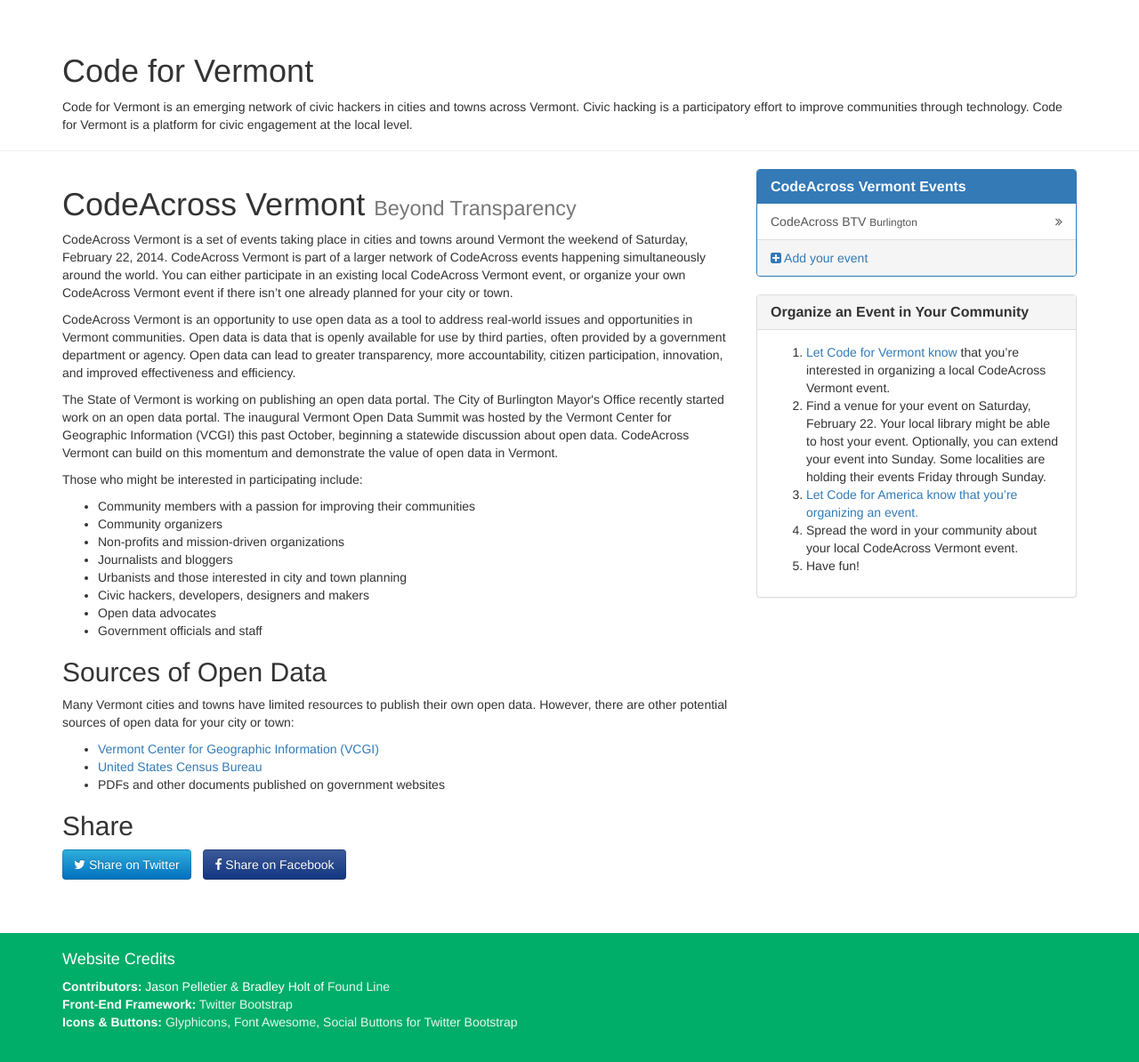
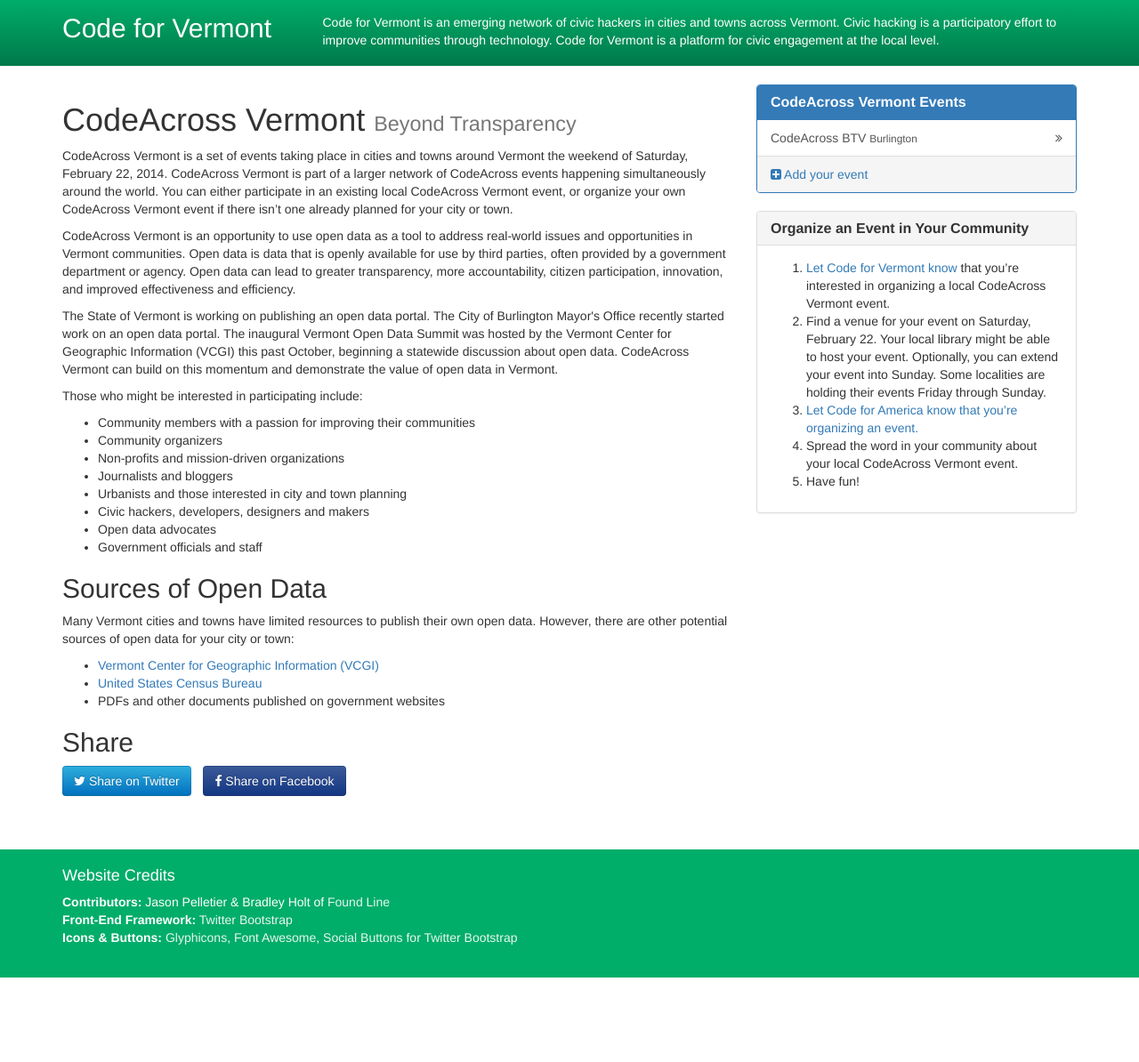
Before and after one commit to codeforvermont/codeforvermont.github.com, a Jekyll site: the page built from index.html, in a window 1280 px wide. Shown: the whole page at 89% size. Built offline with Jekyll 4.4.1, drawn with Linux system fonts in a browser that asks for light colours; nearby versions of some CDN libraries; after the commit the page ends 1099 px from its top, so only the background shows below that.

Commit message:
Update page header.

```diff
--- a/_layouts/default.html
+++ b/_layouts/default.html
@@ -18,10 +18,16 @@
     <![endif]-->
 </head>
 <body>
-    <header class="page-header">
+    <header class="page-header code-for-vermont-header code-for-vermont-header-ribbon">
         <div class="container">
-            <h1>Code for Vermont</h1>
-            <p>Code for Vermont is an emerging network of civic hackers in cities and towns across Vermont. Civic hacking is a participatory effort to improve communities through technology. Code for Vermont is a platform for civic engagement at the local level.</p>
+            <div class="row">
+                <div class="col-lg-3">
+                    <h1 class="h2">Code for Vermont</h1>
+                </div>
+                <div class="col-lg-9">
+                    <p>Code for Vermont is an emerging network of civic hackers in cities and towns across Vermont. Civic hacking is a participatory effort to improve communities through technology. Code for Vermont is a platform for civic engagement at the local level.</p>
+                </div>
+            </div>
         </div>
     </header>
 {{ content }}
--- a/css/custom.css
+++ b/css/custom.css
@@ -1,3 +1,56 @@
+.code-for-vermont-header {
+    background-color: #00AD69;
+    background-image: -webkit-gradient(linear, 0% 0%, 0% 100%, from(rgba(0, 0, 0, 0)), to(rgba(0, 0, 0, 0.3)));
+    background-image: -webkit-linear-gradient(top, rgba(0, 0, 0, 0), rgba(0, 0, 0, 0.3));
+    background-image: -moz-linear-gradient(top, rgba(0, 0, 0, 0), rgba(0, 0, 0, 0.3));
+    background-image: -ms-linear-gradient(top, rgba(0, 0, 0, 0), rgba(0, 0, 0, 0.3));
+    background-image: -o-linear-gradient(top, rgba(0, 0, 0, 0), rgba(0, 0, 0, 0.3));
+}
+.code-for-vermont-header h1,
+.code-for-vermont-header h2,
+.code-for-vermont-header h3,
+.code-for-vermont-header h4,
+.code-for-vermont-header h5,
+.code-for-vermont-header h6,
+.code-for-vermont-header .h1,
+.code-for-vermont-header .h2,
+.code-for-vermont-header .h3,
+.code-for-vermont-header .h4,
+.code-for-vermont-header .h5,
+.code-for-vermont-header .h6,
+.code-for-vermont-header p,
+.code-for-vermont-header a {
+    color: white;
+}
+.code-for-vermont-header small {
+    color: white;
+    color: rgba(255, 255, 255, 0.9);
+}
+.page-header.code-for-vermont-header {
+    margin-top: 0;
+    padding-top: 15px;
+}
+.code-for-vermont-header.code-for-vermont-header-ribbon {
+    margin-bottom: 20px;
+}
+.code-for-vermont-header.code-for-vermont-header-ribbon h1,
+.code-for-vermont-header.code-for-vermont-header-ribbon h2,
+.code-for-vermont-header.code-for-vermont-header-ribbon h3,
+.code-for-vermont-header.code-for-vermont-header-ribbon h4,
+.code-for-vermont-header.code-for-vermont-header-ribbon h5,
+.code-for-vermont-header.code-for-vermont-header-ribbon h6,
+.code-for-vermont-header.code-for-vermont-header-ribbon .h1,
+.code-for-vermont-header.code-for-vermont-header-ribbon .h2,
+.code-for-vermont-header.code-for-vermont-header-ribbon .h3,
+.code-for-vermont-header.code-for-vermont-header-ribbon .h4,
+.code-for-vermont-header.code-for-vermont-header-ribbon .h5,
+.code-for-vermont-header.code-for-vermont-header-ribbon .h6 {
+    margin-top: 0;
+}
+header h1.visible-xs small,
+header h1.visible-sm small {
+    display: block;
+}
 body > footer {
     margin-top: 50px;
     padding-top: 10px;
--- a/index.html
+++ b/index.html
@@ -5,7 +5,10 @@ title: Code for Vermont
 <section class="container">
     <div class="row">
         <article class="col-sm-8">
-            <h1>CodeAcross Vermont <small>Beyond Transparency</small></h1>
+            <header>
+                <h1 class="visible-xs visible-sm">CodeAcross Vermont <small>Beyond Transparency</small></h1>
+                <h1 class="visible-md visible-lg">CodeAcross Vermont <small>Beyond Transparency</small></h1>
+            </header>
             <p>CodeAcross Vermont is a set of events taking place in cities and towns around Vermont the weekend of Saturday, February 22, 2014. CodeAcross Vermont is part of a larger network of CodeAcross events happening simultaneously around the world. You can either participate in an existing local CodeAcross Vermont event, or organize your own CodeAcross Vermont event if there isn’t one already planned for your city or town.</p>
             <p>CodeAcross Vermont is an opportunity to use open data as a tool to address real-world issues and opportunities in Vermont communities. Open data is data that is openly available for use by third parties, often provided by a government department or agency. Open data can lead to greater transparency, more accountability, citizen participation, innovation, and improved effectiveness and efficiency.</p>
             <p>The State of Vermont is working on publishing an open data portal. The City of Burlington Mayor's Office recently started work on an open data portal. The inaugural Vermont Open Data Summit was hosted by the Vermont Center for Geographic Information (VCGI) this past October, beginning a statewide discussion about open data. CodeAcross Vermont can build on this momentum and demonstrate the value of open data in Vermont.</p>
```
